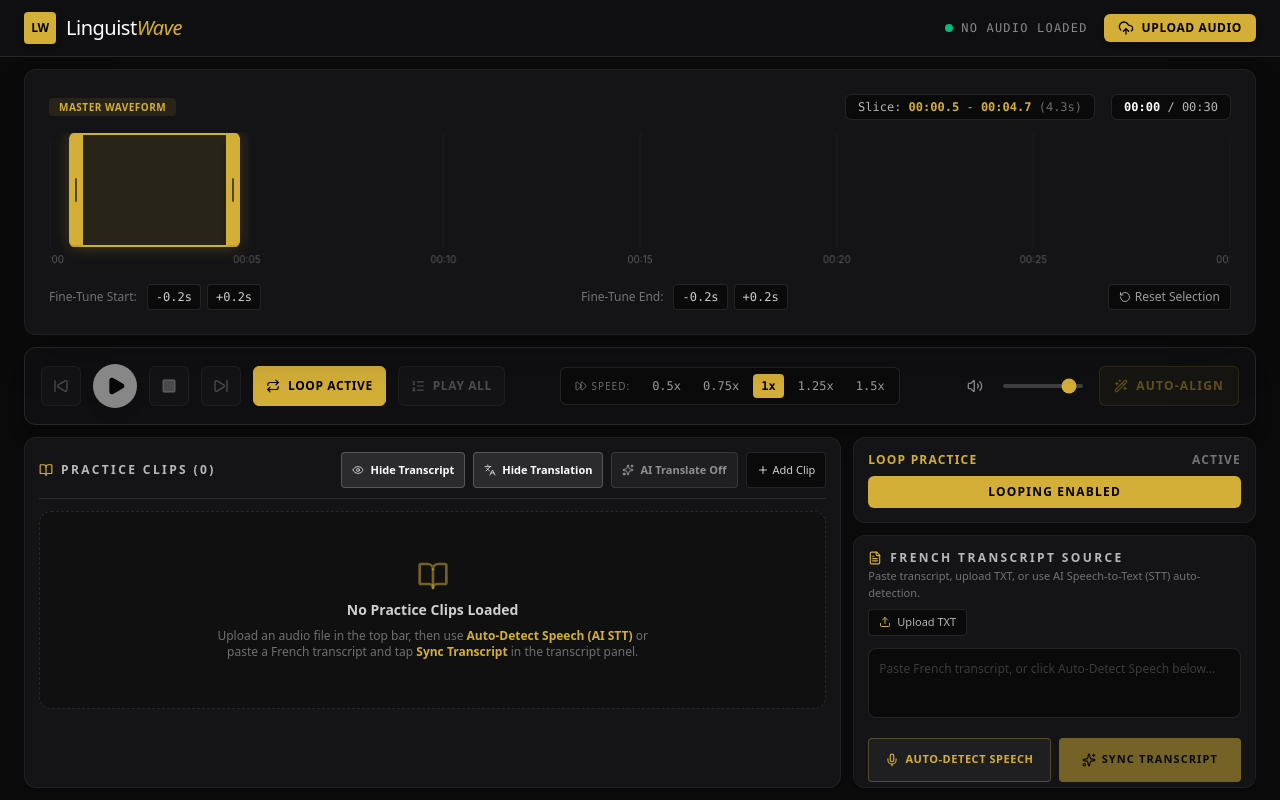
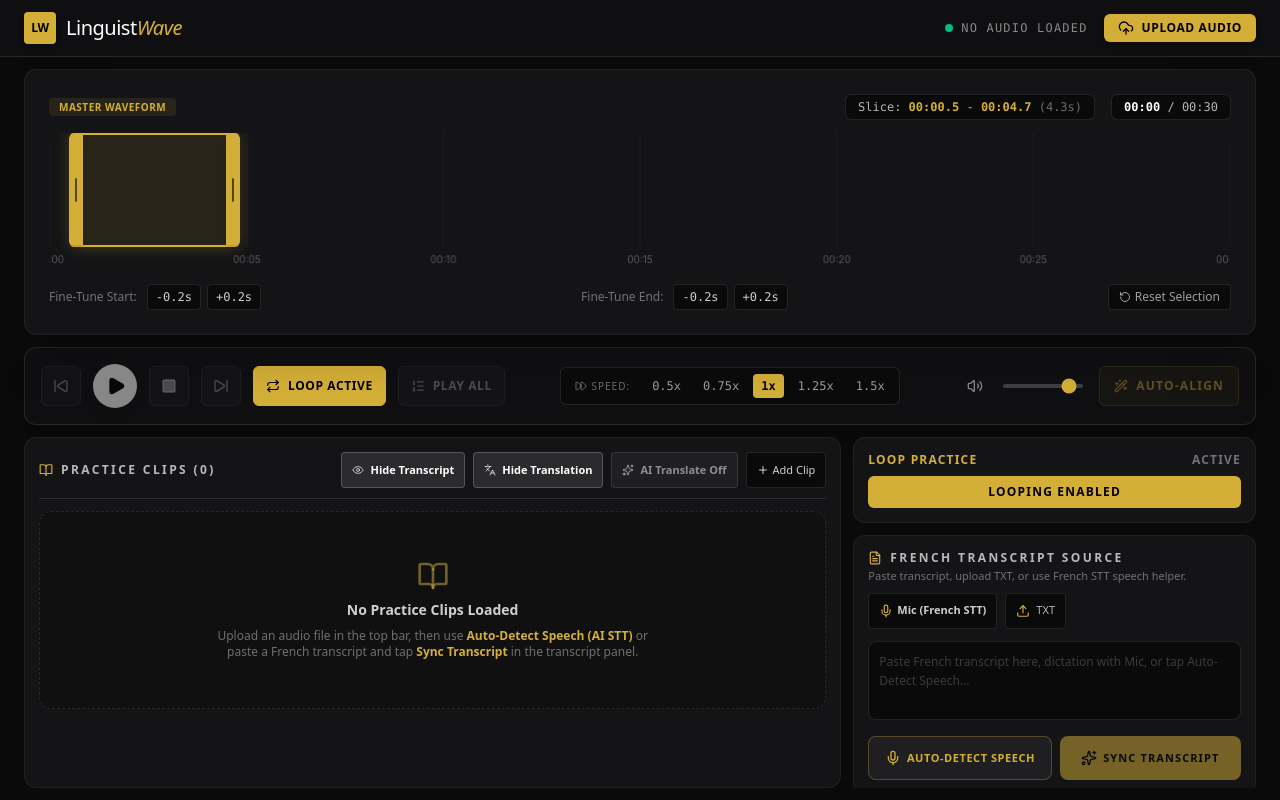
Before and after one commit to cliffordaddison/Linguist-Wave, a React (Vite) app: page / in a window 1280 px wide. Built offline with nearby package versions, Linux system fonts and the light colour scheme.

Commit message:
feat: add speech-to-text dictation and update wake lock
- Add speech-to-text dictation feature to TranscriptUploader
- Update screen wake lock to persist throughout app usage
- Enhance sentence splitting logic with additional connectors and punctuation handling

```diff
--- a/src/App.tsx
+++ b/src/App.tsx
@@ -250,7 +250,7 @@ export default function App() {
     };
   }, []);
 
-  // Keep screen awake while audio is playing
+  // Keep screen awake while using the app
   useEffect(() => {
     const releaseWakeLock = async () => {
       try {
@@ -262,35 +262,34 @@ export default function App() {
     };
 
     const requestWakeLock = async () => {
-      if (!isPlaying || typeof navigator === "undefined" || !("wakeLock" in navigator)) return;
+      if (typeof navigator === "undefined" || !("wakeLock" in navigator)) return;
       try {
-        wakeLockRef.current = await navigator.wakeLock.request("screen");
-        wakeLockRef.current.addEventListener("release", () => {
-          wakeLockRef.current = null;
-        });
+        if (!wakeLockRef.current) {
+          wakeLockRef.current = await navigator.wakeLock.request("screen");
+          wakeLockRef.current.addEventListener("release", () => {
+            wakeLockRef.current = null;
+          });
+        }
       } catch {
         wakeLockRef.current = null;
       }
     };
 
-    if (isPlaying) {
-      requestWakeLock();
-    } else {
-      releaseWakeLock();
-    }
+    requestWakeLock();
 
     const onVisibility = () => {
       documentHiddenRef.current = document.hidden;
-      if (!document.hidden && isPlayingRef.current) {
+      if (!document.hidden) {
         requestWakeLock();
       }
     };
+
     document.addEventListener("visibilitychange", onVisibility);
     return () => {
       document.removeEventListener("visibilitychange", onVisibility);
       releaseWakeLock();
     };
-  }, [isPlaying]);
+  }, []);
 
   // Media Session so mobile OS can keep the audio session alive
   useEffect(() => {
--- a/src/components/TranscriptUploader.tsx
+++ b/src/components/TranscriptUploader.tsx
@@ -1,5 +1,5 @@
-import React, { useState, useEffect } from "react";
-import { FileText, Sparkles, Upload, Check, Mic } from "lucide-react";
+import React, { useState, useEffect, useRef } from "react";
+import { FileText, Sparkles, Upload, Check, Mic, MicOff } from "lucide-react";
 import { splitFrenchSentences } from "../utils/frenchSegments";
 
 interface TranscriptUploaderProps {
@@ -20,10 +20,64 @@ export const TranscriptUploader: React.FC<TranscriptUploaderProps> = ({
   const [text, setText] = useState(currentTranscript);
   const [isParsing, setIsParsing] = useState(false);
   const [savedSuccess, setSavedSuccess] = useState(false);
+  const [isListeningDictation, setIsListeningDictation] = useState(false);
+  const recognitionRef = useRef<any>(null);
 
   useEffect(() => {
     setText(currentTranscript);
   }, [currentTranscript]);
+
+  const handleToggleDictation = () => {
+    if (isListeningDictation) {
+      if (recognitionRef.current) {
+        recognitionRef.current.stop();
+      }
+      setIsListeningDictation(false);
+      return;
+    }
+
+    const SpeechRecognition =
+      (window as any).SpeechRecognition || (window as any).webkitSpeechRecognition;
+
+    if (!SpeechRecognition) {
+      alert("Browser Speech Recognition (STT) is not supported on this browser. Please use Auto-Detect Speech or paste your French transcript.");
+      return;
+    }
+
+    try {
+      const rec = new SpeechRecognition();
+      rec.lang = "fr-FR";
+      rec.continuous = true;
+      rec.interimResults = true;
+
+      rec.onstart = () => {
+        setIsListeningDictation(true);
+      };
+
+      rec.onresult = (event: any) => {
+        let transcript = "";
+        for (let i = 0; i < event.results.length; i++) {
+          transcript += event.results[i][0].transcript + " ";
+        }
+        if (transcript.trim()) {
+          setText(transcript.trim());
+        }
+      };
+
+      rec.onerror = () => {
+        setIsListeningDictation(false);
+      };
+
+      rec.onend = () => {
+        setIsListeningDictation(false);
+      };
+
+      recognitionRef.current = rec;
+      rec.start();
+    } catch {
+      setIsListeningDictation(false);
+    }
+  };
 
   const handleApplyText = async () => {
     if (!text.trim()) return;
@@ -69,75 +123,92 @@ export const TranscriptUploader: React.FC<TranscriptUploaderProps> = ({
   };
 
   return (
-    <div className="w-full h-full bg-[#141417] border border-white/5 rounded-xl p-3.5 shadow-xl flex flex-col min-h-0 space-y-3">
+    <div className="w-full h-full bg-[#141417] border border-white/5 rounded-xl p-3.5 shadow-xl flex flex-col min-h-[260px] space-y-3">
       <div className="flex flex-wrap items-center justify-between gap-2 shrink-0">
         <div>
           <h3 className="text-xs uppercase tracking-[0.2em] font-bold text-white/70 flex items-center gap-2">
             <FileText className="w-3.5 h-3.5 text-[#D4AF37]" /> French Transcript Source
           </h3>
           <p className="text-[11px] text-white/40 mt-0.5">
-            Paste transcript, upload TXT, or use AI Speech-to-Text (STT) auto-detection.
+            Paste transcript, upload TXT, or use French STT speech helper.
           </p>
         </div>
 
-        <label className="flex items-center gap-1.5 px-2.5 py-1 bg-[#0A0A0B] border border-white/10 hover:bg-white/5 text-white/70 rounded text-[11px] font-medium cursor-pointer transition-colors">
-          <Upload className="w-3 h-3 text-[#D4AF37]" /> Upload TXT
-          <input type="file" accept=".txt,.srt" onChange={handleFileUpload} className="hidden" />
-        </label>
+        <div className="flex items-center gap-2">
+          <button
+            type="button"
+            onClick={handleToggleDictation}
+            className={`flex items-center gap-1 px-2.5 py-1.5 rounded text-[11px] font-semibold border transition-all min-h-9 ${
+              isListeningDictation
+                ? "bg-rose-500/20 border-rose-500 text-rose-300 animate-pulse"
+                : "bg-[#0A0A0B] border-white/10 hover:bg-white/5 text-white/80"
+            }`}
+            title="Listen to French speech and write text live in browser"
+          >
+            {isListeningDictation ? <MicOff className="w-3.5 h-3.5" /> : <Mic className="w-3.5 h-3.5 text-[#D4AF37]" />}
+            <span>{isListeningDictation ? "Stop Dictation" : "Mic (French STT)"}</span>
+          </button>
+
+          <label className="flex items-center gap-1.5 px-2.5 py-1.5 bg-[#0A0A0B] border border-white/10 hover:bg-white/5 text-white/70 rounded text-[11px] font-medium cursor-pointer transition-colors min-h-9">
+            <Upload className="w-3.5 h-3.5 text-[#D4AF37]" /> TXT
+            <input type="file" accept=".txt,.srt" onChange={handleFileUpload} className="hidden" />
+          </label>
+        </div>
       </div>
 
       <textarea
         value={text}
         onChange={(e) => setText(e.target.value)}
-        placeholder="Paste French transcript, or click Auto-Detect Speech below..."
-        className="w-full bg-[#0A0A0B] border border-white/10 rounded-lg p-2.5 text-xs text-white placeholder:text-white/20 focus:outline-none focus:border-[#D4AF37]/60 font-sans leading-relaxed flex-1 min-h-[70px] resize-none overflow-y-auto"
+        placeholder="Paste French transcript here, dictation with Mic, or tap Auto-Detect Speech..."
+        className="w-full bg-[#0A0A0B] border border-white/10 rounded-lg p-2.5 text-xs text-white placeholder:text-white/20 focus:outline-none focus:border-[#D4AF37]/60 font-sans leading-relaxed flex-1 min-h-[90px] sm:min-h-[70px] resize-none overflow-y-auto"
       />
 
-      <div className="grid grid-cols-1 sm:grid-cols-2 gap-2 pt-2 shrink-0 sticky bottom-0 z-10 bg-[#141417] -mx-3.5 px-3.5 pb-0.5">
-        {onAutoTranscribeSTT ? (
+      {/* Button Toolbar - Always Visible & Responsive on All Devices */}
+      <div className="flex flex-col sm:flex-row gap-2 pt-1 shrink-0">
+        {onAutoTranscribeSTT && (
           <button
+            type="button"
             onClick={onAutoTranscribeSTT}
             disabled={isTranscribingSTT}
-            className="w-full flex items-center justify-center gap-1.5 px-2 py-3 sm:py-2.5 bg-white/5 hover:bg-white/10 border border-[#D4AF37]/30 text-[#D4AF37] font-semibold rounded text-[11px] uppercase tracking-wider transition-colors disabled:opacity-50 min-h-11"
-            title="Auto-detect speech from audio using Gemini STT and translate without transcript"
+            className="flex-1 flex items-center justify-center gap-1.5 px-3 py-3 sm:py-2.5 bg-white/5 hover:bg-white/10 border border-[#D4AF37]/30 text-[#D4AF37] font-semibold rounded-lg text-xs sm:text-[11px] uppercase tracking-wider transition-colors disabled:opacity-50 min-h-11"
+            title="Auto-detect speech from audio and create segments without needing AI translation"
           >
             {isTranscribingSTT ? (
               <>
-                <Sparkles className="w-3.5 h-3.5 animate-spin" />
-                <span>Detecting...</span>
+                <Sparkles className="w-4 h-4 animate-spin" />
+                <span>Detecting Speech...</span>
               </>
             ) : (
               <>
-                <Mic className="w-3.5 h-3.5" />
+                <Mic className="w-4 h-4" />
                 <span>Auto-Detect Speech</span>
               </>
             )}
           </button>
-        ) : (
-          <div className="hidden sm:block" />
         )}
 
         <button
+          type="button"
           onClick={handleApplyText}
           disabled={isParsing || !text.trim()}
-          className="w-full flex items-center justify-center gap-1.5 px-2 py-3 sm:py-2.5 bg-[#D4AF37] hover:bg-[#e2c154] text-black font-bold rounded text-[11px] uppercase tracking-widest disabled:opacity-50 transition-all min-h-11"
+          className="flex-1 flex items-center justify-center gap-1.5 px-3 py-3 sm:py-2.5 bg-[#D4AF37] hover:bg-[#e2c154] text-black font-bold rounded-lg text-xs sm:text-[11px] uppercase tracking-widest disabled:opacity-50 transition-all min-h-11"
         >
           {isParsing ? (
             <>
-              <Sparkles className="w-3.5 h-3.5 animate-spin text-black" />
+              <Sparkles className="w-4 h-4 animate-spin text-black" />
               <span>Parsing...</span>
             </>
           ) : savedSuccess ? (
             <>
-              <Check className="w-3.5 h-3.5 text-black" />
+              <Check className="w-4 h-4 text-black" />
               <span>Synced!</span>
             </>
           ) : (
             <>
-              <Sparkles className="w-3.5 h-3.5 text-black" />
+              <Sparkles className="w-4 h-4 text-black" />
               <span>Sync Transcript</span>
             </>
-          )}
+          )      }
         </button>
       </div>
     </div>
```
Also changed, not shown: src/utils/frenchSegments.ts (+51 -8 lines).
